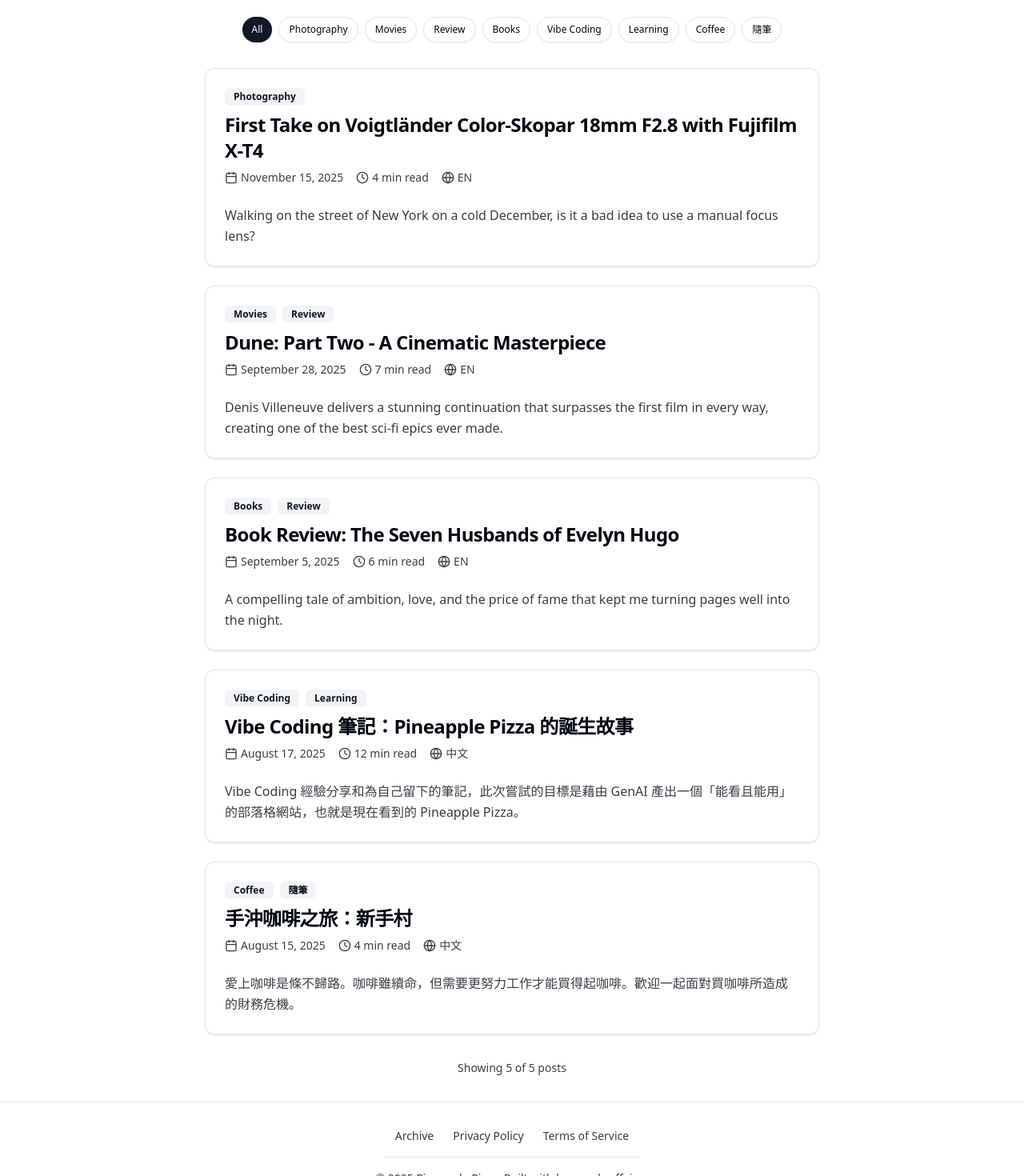
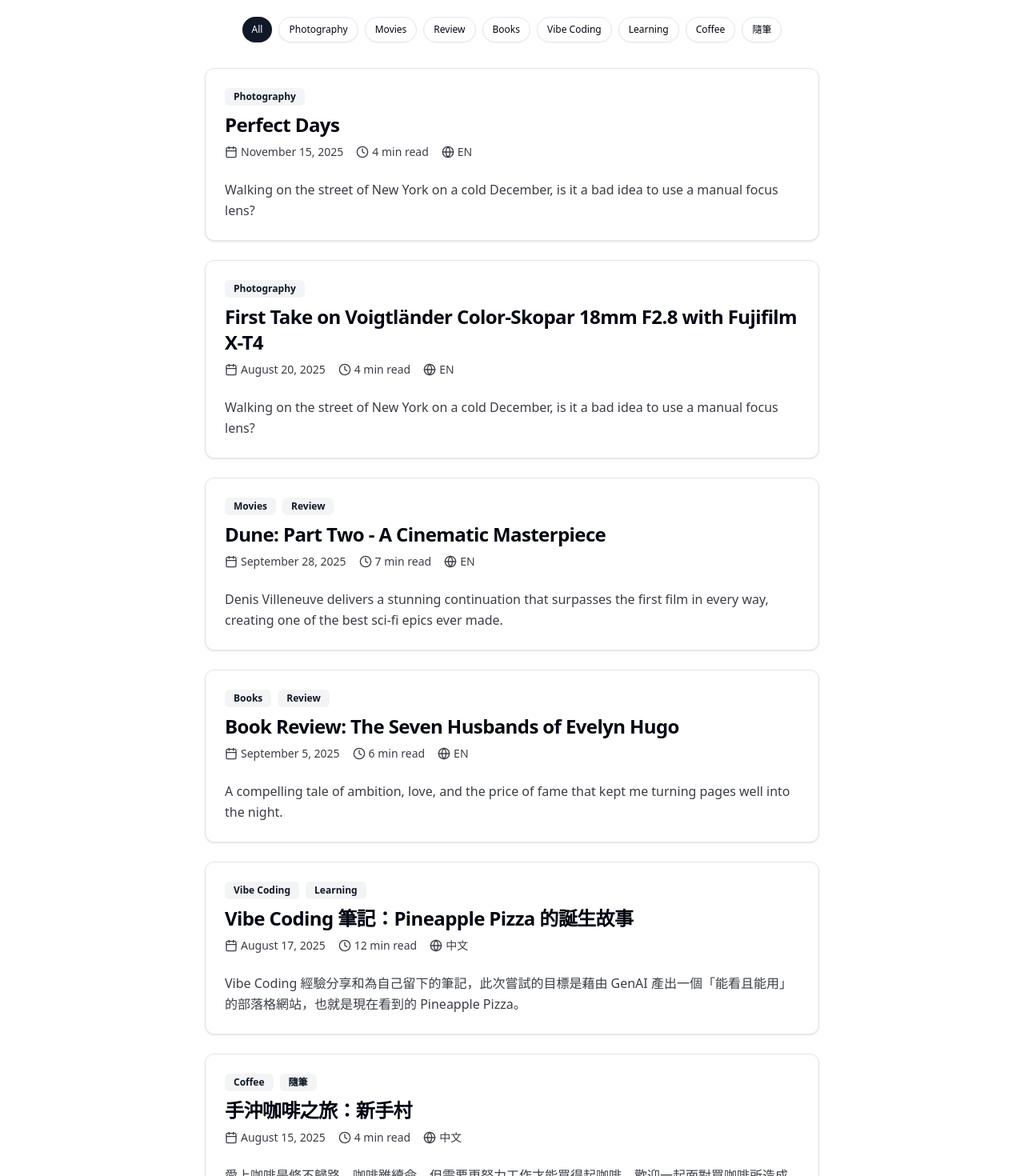
Before and after one commit to abby-chung/pineapplepizza, a React (Vite) app: page /pineapplepizza/blog in a window 1280 px wide. Shown: the part 280-1750 px from the top of the page at 80% size. Built offline with nearby package versions, Linux system fonts and the light colour scheme.

Commit message:
New post

```diff
--- a/src/data/posts.ts
+++ b/src/data/posts.ts
@@ -12,6 +12,66 @@ export interface BlogPost {
 }
 
 export const blogPosts: BlogPost[] = [
+    {
+    id: 6,
+    title: "Perfect Days",
+    slug: "perfect-days-review",
+    excerpt: "Walking on the street of New York on a cold December, is it a bad idea to use a manual focus lens?",
+    content: `
+      <p>電影系列決定以《我的完美日常》作為開場，好久沒有寫電影相關的文章，雖然說是影視相關科系畢業，在學期間也是<s>硬掰</s>完成了不少電影、影集分析報告，試著把各種電影理論或是致敬塞進寫作中，現在看來只覺得文謅謅，感嘆年輕時真是活在不切實際的世界裡，一知半解卻講得頭頭是道。</p>
+      <p>這也是為什麼踏入社會後，一直在逃避寫觀後感或是電影心得，總覺得彆扭，一部分是擔心自己過度解讀，一部分又是擔心自己愚鈍沒看到精髓。但沒有寫下的東西，就是沒有真的思考過的東西，所以開始練習重新寫。</p>
+
+      <h2>一人一世界</h2>
+      <blockquote>
+      <p>「這個世界上其實有很多不同的世界，看起來連在一起，實際上並不互通。」</p>
+      </blockquote>
+
+      <p>Morning light feels different—especially when shooting against it.</p>
+        <div class="image-container">
+          <img src="/pineapplepizza/images/posts/photography/6th-ave-new-york.jpg" alt="Street of New York City" class="blog-image" />
+          <p class="image-caption">Street of New York City</p>
+        </div>
+
+      <h2>China Town, New York</h2>
+      <p>A random evening snap—the very first photo I took in New York.</p>
+        <div class="image-container">
+          <img src="/pineapplepizza/images/posts/photography/china-town-new-york.jpg" alt="Night in China Town" class="blog-image" />
+          <p class="image-caption">Night in China Town</p>
+        </div>
+
+      <h2>Film Simulation</h2>
+      <p>Classic Chrome was the top choice for the entire trip.</p>
+
+      <p>Settings for the recipe:</p>
+      <ol type="1">
+        <li>Film Simulation: Classic Chrome</li>
+        <li>Grain Effect: Off</li>
+        <li>Color Chrome Effect: Weak</li>
+        <li>White Balance: Auto</li>
+      </ol>
+
+      <h2>Wide Angle Challenge</h2>
+      <p>Even in a city filled with buildings and people, shooting with a wide-angle lens presented its own challenges.</p>
+      <p>With a wide-angle lens, you’re either too far from the subject with no time to move closer, or you risk stepping into someone’s space and drawing attention. Getting noticed isn’t always ideal in street photography—especially not for an introvert like me.</p>
+      <p>I never really had the courage to shoot right in people’s faces, so I switched back to my Fujifilm XF 35mm. It felt more comfortable for street shots of human beings, and I ended up with some of my favorite photos—which I’ll share in a separate post.</p>
+        <div class="image-container">
+          <img src="/pineapplepizza/images/posts/photography/dead-end-new-york.jpg" alt="Kent Park" class="blog-image" />
+          <p class="image-caption">Kent Park, Brooklyn</p>
+        </div>
+
+      <h2>As always, let the food heal our souls</h2>
+      <p>Tacos, pizzas, bagels, donuts, coffee... so many good stuff... 🤤</p>
+        <div class="image-container">
+          <img src="/pineapplepizza/images/posts/photography/tacos-new-york.jpg" alt="Tacos in New York" class="blog-image" />
+          <p class="image-caption">Esse Taco</p>
+        </div>
+    `,
+    date: "November 15, 2025",
+    readTime: "4 min read",
+    language: "EN",
+    tags: ["Photography"],
+    author: "Abby Chung"
+  },
   {
     id: 5,
     title: "First Take on Voigtländer Color-Skopar 18mm F2.8 with Fujifilm X-T4",
@@ -67,7 +127,7 @@ export const blogPosts: BlogPost[] = [
           <p class="image-caption">Esse Taco</p>
         </div>
     `,
-    date: "November 15, 2025",
+    date: "August 20, 2025",
     readTime: "4 min read",
     language: "EN",
     tags: ["Photography"],
```
Also changed, not shown: 3 other files (tests, documents, lock files or other folders).
